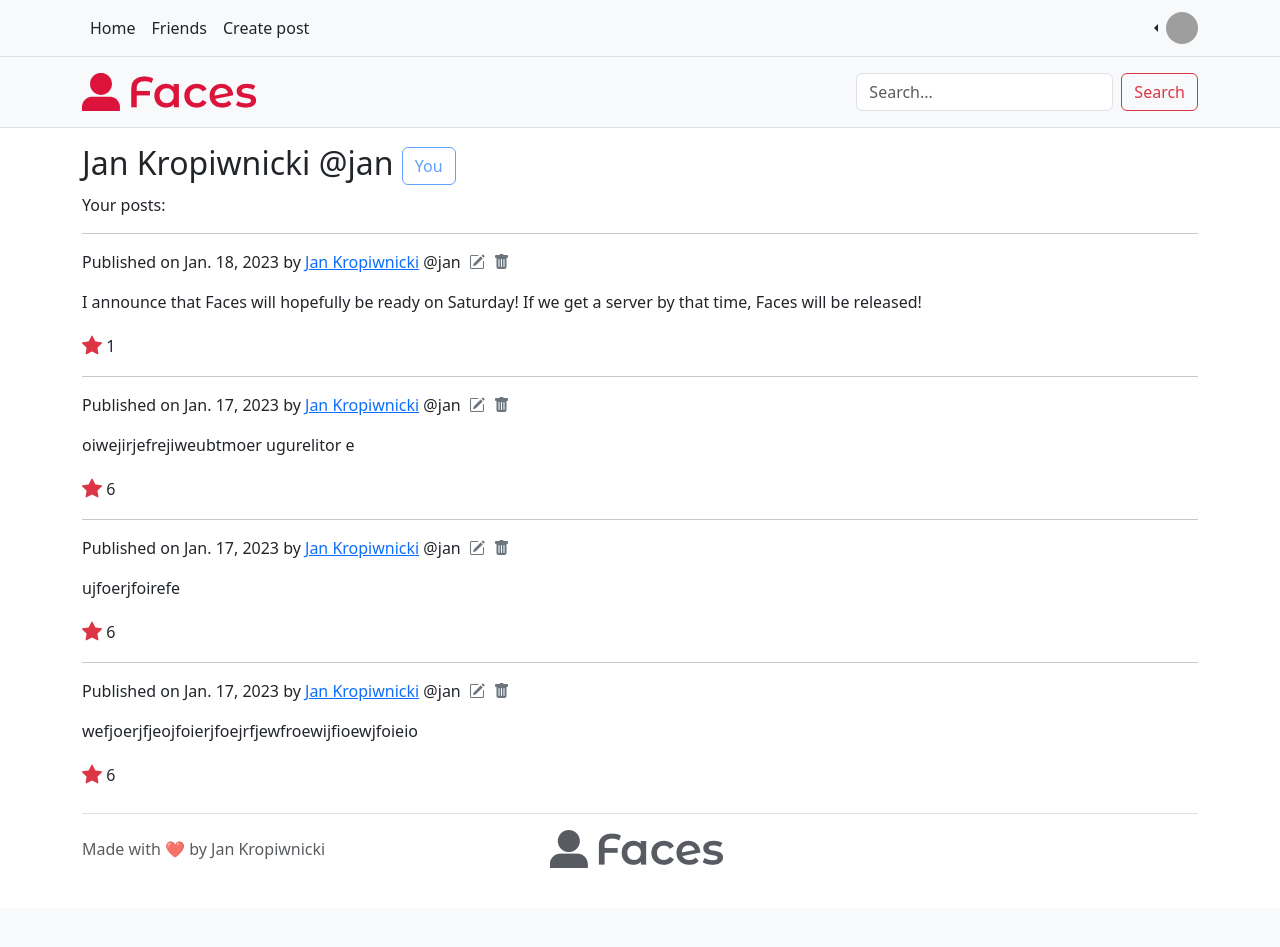
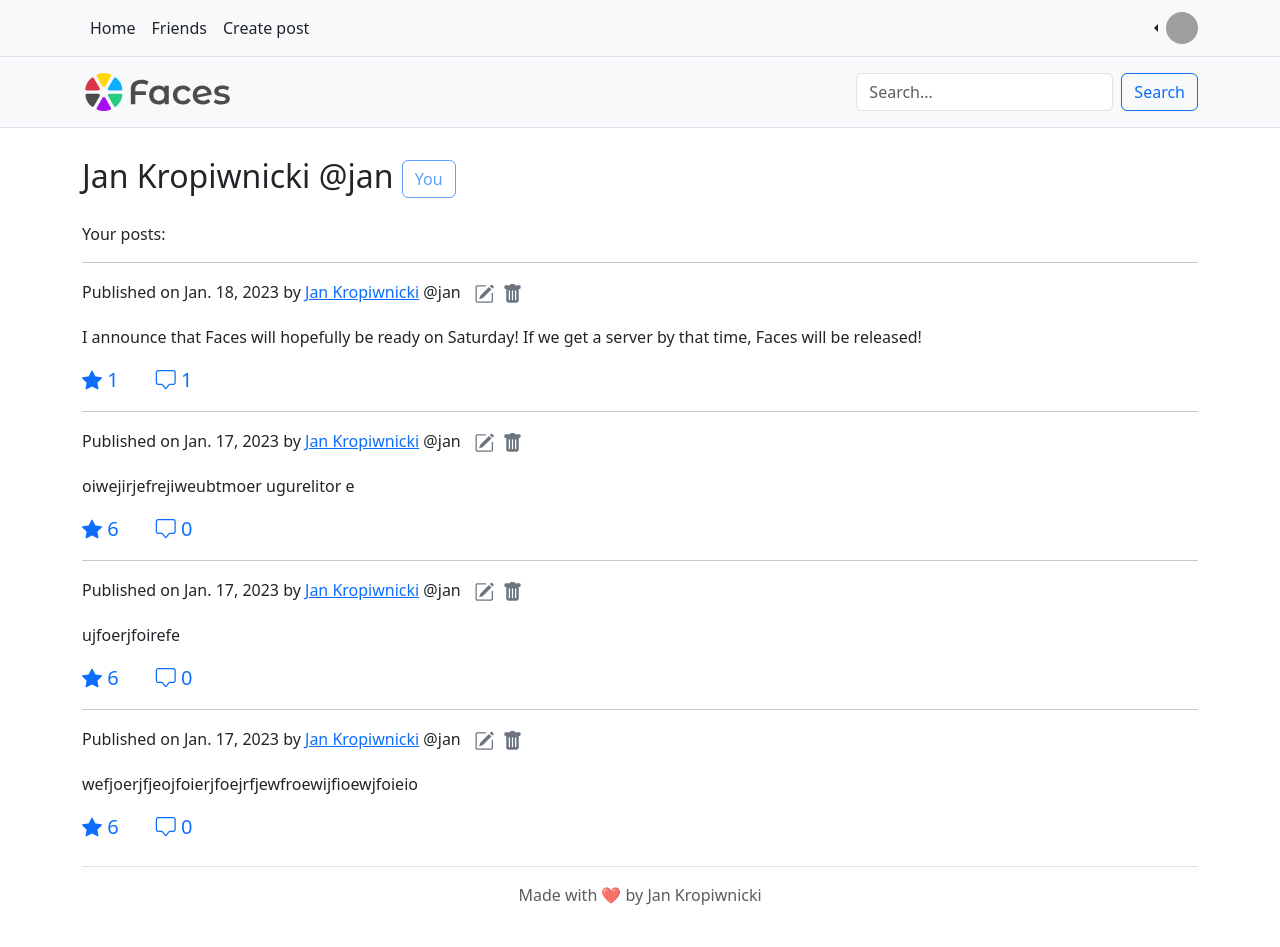
Before and after one commit to jan-kropiwnicki/faces, a Django app: a page that uses templates/base.html in a window 1280 px wide. Before the commit the page ends 868 px from the top, so only its background shows below. Run offline with Django 4.2, Linux system fonts and the light colour scheme; a user stored in the database is signed in; data comes from the database, SQL or seed files in the repository; both versions use the stored data as it was after the commit; grey boxes are pictures that could not be loaded.

Commit message:
New logo and comments

```diff
--- a/facebook2/urls.py
+++ b/facebook2/urls.py
@@ -32,9 +32,11 @@ urlpatterns = [
     path('@<slug:username>/accept_request', facebook2_app.views.accept_request, name="accept_request"),
     path('@<slug:username>/reject_request', facebook2_app.views.reject_request, name="reject_request"),
     path('@<slug:username>/end_friendship', facebook2_app.views.end_friendship, name="end_friendship"),
+    path('<int:post_id>', facebook2_app.views.post_page, name="post_page"),
     path('<int:post_id>/edit', facebook2_app.views.edit_post, name="edit_post"),
     path('<int:post_id>/edit/submit', facebook2_app.views.submit_edited_post, name="submit_edited_post"),
     path('<int:post_id>/delete', facebook2_app.views.delete_post, name="delete_post"),
+    path('<int:post_id>/submit_comment', facebook2_app.views.submit_comment, name="submit_comment"),
     path('like', facebook2_app.views.like, name="like"),
     path('dislike', facebook2_app.views.dislike, name="dislike"),
     path('s/', facebook2_app.views.search, name="search_results"),
--- a/facebook2_app/views.py
+++ b/facebook2_app/views.py
@@ -1,5 +1,5 @@
 from django.shortcuts import render, get_object_or_404
-from .models import Post
+from .models import Post, Comment
 from django.contrib.auth.models import User
 from datetime import datetime
 from django.http import HttpResponseRedirect, JsonResponse
@@ -16,7 +16,8 @@ def index(request):
             post_list_plain += list(friend.post_set.all())
         post_list_plain.sort(key=lambda x: x.date, reverse=True)
         for post in post_list_plain:
-            post_list += [[post, post.content.split("\r\n"), len(post.likeprofile_set.all())]]
+            post_list += [[post, post.content.split("\r\n"), len(post.likeprofile_set.all()),
+                           len(post.comment_set.all())]]
         friend_requests = request.user.requestprofile.friend_requests.all()
     return render(request, "index.html", {
         "post_list": post_list, "friend_requests": friend_requests, "friend_requests_len": len(friend_requests)
@@ -74,7 +75,7 @@ def user(request, username):
     post_list = []
     post_list_plain = viewed_user.person.post_set.order_by("-date")
     for post in post_list_plain:
-        post_list += [[post, post.content.split("\r\n"), len(post.likeprofile_set.all())]]
+        post_list += [[post, post.content.split("\r\n"), len(post.likeprofile_set.all()), len(post.comment_set.all())]]
     return render(request, "user.html", {"viewed_user": viewed_user, "post_list": post_list})
 
 
@@ -166,3 +167,19 @@ def register(request):
             return HttpResponseRedirect(reverse("index"))
         else:
             return render(request, 'registration/register.html', {'form': form})
+
+
+def post_page(request, post_id):
+    post = get_object_or_404(Post, id=post_id)
+    return render(request, 'post-page.html', {"post": post, "post_content": post.content.split("\r\n"), "like_count":
+                  len(post.likeprofile_set.all()), "comment_count": len(post.comment_set.all())})
+
+
+def submit_comment(request, post_id):
+    post = get_object_or_404(Post, id=post_id)
+    content = request.POST["comment"]
+    author = request.user.person
+    date = datetime.now()
+    comment = Comment(post=post, content=content, author=author, date=date)
+    comment.save()
+    return HttpResponseRedirect(reverse("post_page", args=[post_id]))
--- a/templates/base.html
+++ b/templates/base.html
@@ -13,10 +13,36 @@
             crossorigin="anonymous"></script>
     <title>{% block title %}{% endblock %}Faces</title>
     <script src="https://code.jquery.com/jquery-3.6.1.js" integrity="sha256-3zlB5s2uwoUzrXK3BT7AX3FyvojsraNFxCc2vC/7pNI=" crossorigin="anonymous"></script>
+    <style>
+        header {
+            top: 57px !important;
+        }
+        body {
+            padding-top: 9rem;
+        }
+        @media only screen and (max-width: 767px) {
+            body {
+                padding-top: 12.5rem;
+            }
+        }
+    </style>
 </head>
-<body style="padding-top: 9rem">
-    <div class="fixed-top">
-        <nav class="navbar navbar-expand-md py-2 bg-light border-bottom">
+<body>
+    <header class="py-3 mb-4 border-bottom bg-light fixed-top">
+        <div class="container d-flex flex-wrap justify-content-center">
+            <a href="/" class="d-flex align-items-center me-5 me-lg-auto text-dark text-decoration-none">
+                <img class="bi me-1" height="38" src="{% static 'img/faces.svg' %}" alt="Faces logo">
+            </a>
+            {% if user.is_authenticated %}
+                <form method="get" class="d-flex mt-3 mt-md-0" role="search" action="{% url 'search_results' %}">
+                    <input class="form-control me-2" name="q" type="search" placeholder="Search..." aria-label="Search"
+                           value="{% block query %}{% endblock %}">
+                    <button class="btn btn-outline-primary" type="submit">Search</button>
+                </form>
+            {% endif %}
+        </div>
+    </header>
+    <nav class="navbar navbar-expand-md py-2 bg-light border-bottom fixed-top">
         <div class="container d-flex flex-wrap">
             <button class="navbar-toggler" type="button" data-bs-toggle="collapse" data-bs-target="#navbarCollapse" aria-controls="navbarCollapse" aria-expanded="false" aria-label="Toggle navigation">
                 <span class="navbar-toggler-icon"></span>
@@ -55,31 +81,13 @@
             </div>
         </div>
     </nav>
-        <header class="py-3 mb-4 border-bottom bg-light">
-            <div class="container d-flex flex-wrap justify-content-center">
-                <a href="/" class="d-flex align-items-center mb-3 mb-lg-0 me-lg-auto text-dark text-decoration-none">
-                    <img class="bi me-1" height="38" src="{% static 'img/postit.png' %}" alt="Faces logo">
-                </a>
-                {% if user.is_authenticated %}
-                    <form method="get" class="d-flex" role="search" action="{% url 'search_results' %}">
-                        <input class="form-control me-2" name="q" type="search" placeholder="Search..." aria-label="Search"
-                               value="{% block query %}{% endblock %}">
-                        <button class="btn btn-outline-danger" type="submit">Search</button>
-                    </form>
-                {% endif %}
-            </div>
-        </header>
-    </div>
     <div class="container-sm">
         <main>
             {% block content %}
             {% endblock %}
         </main>
-        <footer class="d-flex flex-wrap justify-content-between align-items-center py-3 my-4 border-top">
-            <p class="col-md-4 mb-0 text-muted">Made with ❤️ by Jan Kropiwnicki</p>
-            <a href="{% url 'index' %}" class="col-md-4 d-flex align-items-center justify-content-center mb-3 mb-md-0 me-md-auto link-dark text-decoration-none">
-                <img src="{% static 'img/logo-g.png' %}" class="bi me-2" height="38" alt="Faces logo">
-            </a>
+        <footer class="py-3 my-4 border-top text-center text-muted">
+            Made with ❤️ by Jan Kropiwnicki
         </footer>
     </div>
 </body>
--- a/templates/registration/login.html
+++ b/templates/registration/login.html
@@ -18,7 +18,7 @@
         <form method="post">
             {% csrf_token %}
             <a href="{% url 'index' %}">
-                <img class="mb-4" src="{% static 'img/postit.png' %}" alt="Faces logo" height="38">
+                <img class="mb-4" src="{% static 'img/faces.svg' %}" alt="Faces logo" height="38">
             </a>
             <h1 class="h3 mb-3 fw-normal">Log in to Faces</h1>
             <div class="form-floating">
--- a/templates/registration/register.html
+++ b/templates/registration/register.html
@@ -18,7 +18,7 @@
         <form method="post">
             {% csrf_token %}
             <a href="{% url 'index' %}">
-                <img class="mb-4" src="{% static 'img/postit.png' %}" alt="Faces logo" height="38">
+                <img class="mb-4" src="{% static 'img/faces.svg' %}" alt="Faces logo" height="38">
             </a>
             <h1 class="h3 mb-3 fw-normal">Register to Faces</h1>
             <div class="input-group mb-3">
--- a/templates/user.html
+++ b/templates/user.html
@@ -7,13 +7,13 @@
 
         <h2>{{ viewed_user.first_name }} {{ viewed_user.last_name }} @{{ viewed_user.username }}
         {% if viewed_user == user %}
-            <button class="btn btn-outline-primary" disabled>You</button>
+            <button class="btn btn-outline-primary my-3" disabled>You</button>
         {% elif user.person in viewed_user.person.friends.all %}
-            <a class="btn btn-outline-primary" href="{% url 'end_friendship' viewed_user.username %}">End friendship</a>
+            <a class="btn btn-outline-primary my-3" href="{% url 'end_friendship' viewed_user.username %}">End friendship</a>
         {% elif user.person in viewed_user.requestprofile.friend_requests.all %}
-            <button class="btn btn-outline-primary" disabled>Pending friend request</button>
+            <button class="btn btn-outline-primary my-3" disabled>Pending friend request</button>
         {% else %}
-            <a class="btn btn-primary" href="{% url 'send_request' viewed_user.username %}"><strong>Send friend request</strong></a>
+            <a class="btn btn-primary my-3" href="{% url 'send_request' viewed_user.username %}"><strong>Send friend request</strong></a>
         {% endif %}
         </h2>
         {% if post_list %}
@@ -25,16 +25,18 @@
             <div id="{{ post.0.id }}">
                 <hr>
                 <p>
-                    Published on {{ post.0.date.date }} by <a href="{% url 'user' user.username %}">
+                    Published on {{ post.0.date.date }} by <a href="{% url 'user' viewed_user.username %}">
                     {{ viewed_user.first_name }} {{ viewed_user.last_name }}</a> @{{ viewed_user.username }}
-                    {% if viewed_user == user %}&nbsp;<a href="{% url 'edit_post' post.0.id %}" class="text-secondary"><i class="bi bi-pencil-square"></i></a>&nbsp;
-                        <a class="text-secondary" data-bs-toggle="modal" data-bs-target="#deleteModal{{ post.0.id }}"><i class="bi bi-trash-fill"></i></a>
+                    {% if viewed_user == user %}&nbsp;<a href="{% url 'edit_post' post.0.id %}" class="lead text-secondary align-middle text-decoration-none">
+                        <i class="bi bi-pencil-square"></i></a>&nbsp;
+                        <a class="lead text-secondary align-middle text-decoration-none" data-bs-toggle="modal" data-bs-target="#deleteModal{{ post.0.id }}"
+                           style="cursor: pointer"><i class="bi bi-trash-fill"></i></a>
                         <div class="modal fade" tabindex="-1" role="dialog" id="deleteModal{{ post.0.id }}">
                             <div class="modal-dialog modal-dialog-centered" role="document">
                                 <div class="modal-content rounded-3 shadow">
                                     <div class="modal-body p-4 text-center">
                                         <h5 class="mb-0">Are you sure?</h5>
-                                        <p class="mb-0">If you delete the post, you'll not be able to bring it back</p>
+                                        <p class="mb-0">If you delete the post, you won't be able to bring it back</p>
                                     </div>
                                     <div class="modal-footer flex-nowrap p-0">
                                         <a class="btn btn-lg btn-link fs-6 text-decoration-none col-6 m-0 rounded-0 border-end" href="{% url 'delete_post' post.0.id %}"><strong>Yes, I'm sure</strong></a>
@@ -50,13 +52,15 @@
                     {{ line }}<br>
                 {% endfor %}
                 </p>
-                <p>
+                <p class="lead text-primary">
                     {% if user.likeprofile in post.0.likeprofile_set.all %}
-                        <a class="like-icon" id="like-{{ post.0.id }}" onclick="dislike_{{ post.0.id }}()"><i class="bi bi-star-fill lead text-danger"></i></a>
+                        <a id="like-{{ post.0.id }}" onclick="dislike_{{ post.0.id }}()"><i class="bi bi-star-fill"></i></a>
                     {% else %}
-                        <a class="like-icon" id="like-{{ post.0.id }}" onclick="like_{{ post.0.id }}()"><i class="bi bi-star lead text-danger"></i></a>
+                        <a id="like-{{ post.0.id }}" onclick="like_{{ post.0.id }}()"><i class="bi bi-star"></i></a>
                     {% endif %}
-                    <span id="like-count-{{ post.0.id }}">{{ post.2 }}</span>
+                    <span id="like-count-{{ post.0.id }}">{{ post.2 }}</span><span class="mx-3"></span>
+                    <a href="{% url 'post_page' post.0.id %}" class="text-primary text-decoration-none"><i class="bi bi-chat-square"></i>
+                    {{ post.3 }}</a>
                 </p>
             </div>
             <script>
@@ -65,7 +69,7 @@
                         data: "id=" + {{ post.0.id }},
                         url: "{% url 'like' %}",
                         success: function (response) {
-                            $("#like-" + {{ post.0.id }}).html('<i class="bi bi-star-fill lead text-danger"></i>');
+                            $("#like-" + {{ post.0.id }}).html('<i class="bi bi-star-fill lead"></i>');
                             $("#like-" + {{ post.0.id }}).attr("onclick", "dislike_{{ post.0.id }}()");
                             $("#like-count-" + {{ post.0.id }}).html(response.new_likes)
                         },
@@ -79,7 +83,7 @@
                         data: "id=" + {{ post.0.id }},
                         url: "{% url 'dislike' %}",
                         success: function (response) {
-                            $("#like-" + {{ post.0.id }}).html('<i class="bi bi-star lead text-danger"></i>');
+                            $("#like-" + {{ post.0.id }}).html('<i class="bi bi-star lead"></i>');
                             $("#like-" + {{ post.0.id }}).attr("onclick", "like_{{ post.0.id }}()");
                             $("#like-count-" + {{ post.0.id }}).html(response.new_likes)
                         },
```
Also changed, not shown: facebook2_app/models.py (+8 -0 lines), templates/index.html (+8 -6 lines), templates/post-page.html (added, +39 -0 lines), db.sqlite3, facebook2_app/migrations/0006_comment_likeprofile_liked_comments.py (added), facebook2_app/migrations/0007_remove_likeprofile_liked_comments_delete_comment.py (added), facebook2_app/migrations/0008_comment_likeprofile_liked_comments.py (added), facebook2_app/migrations/0009_alter_comment_author.py (added), static/img/faces.svg (added), static/img/star.svg (deleted). Lines whose indentation alone changed are shown as unchanged.
